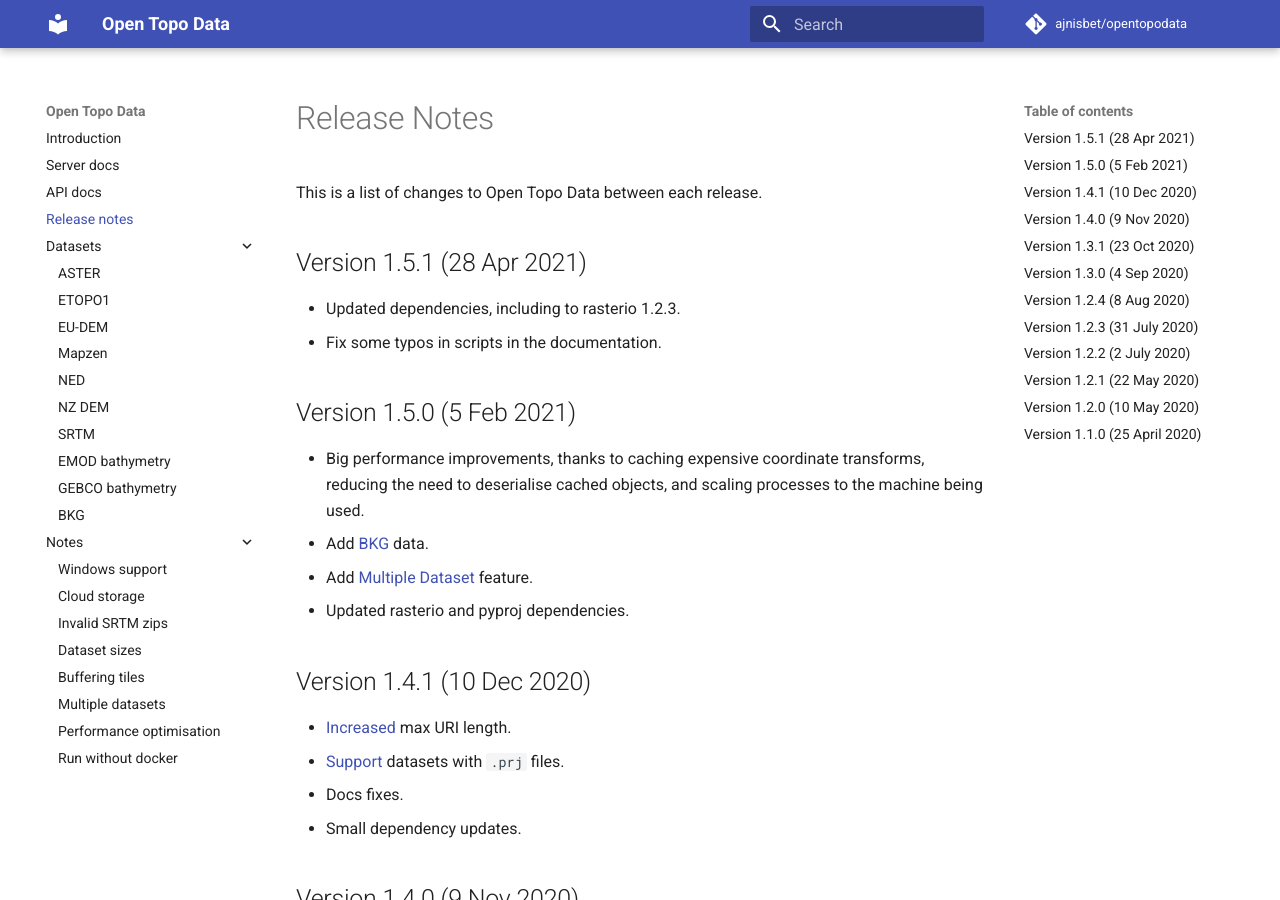
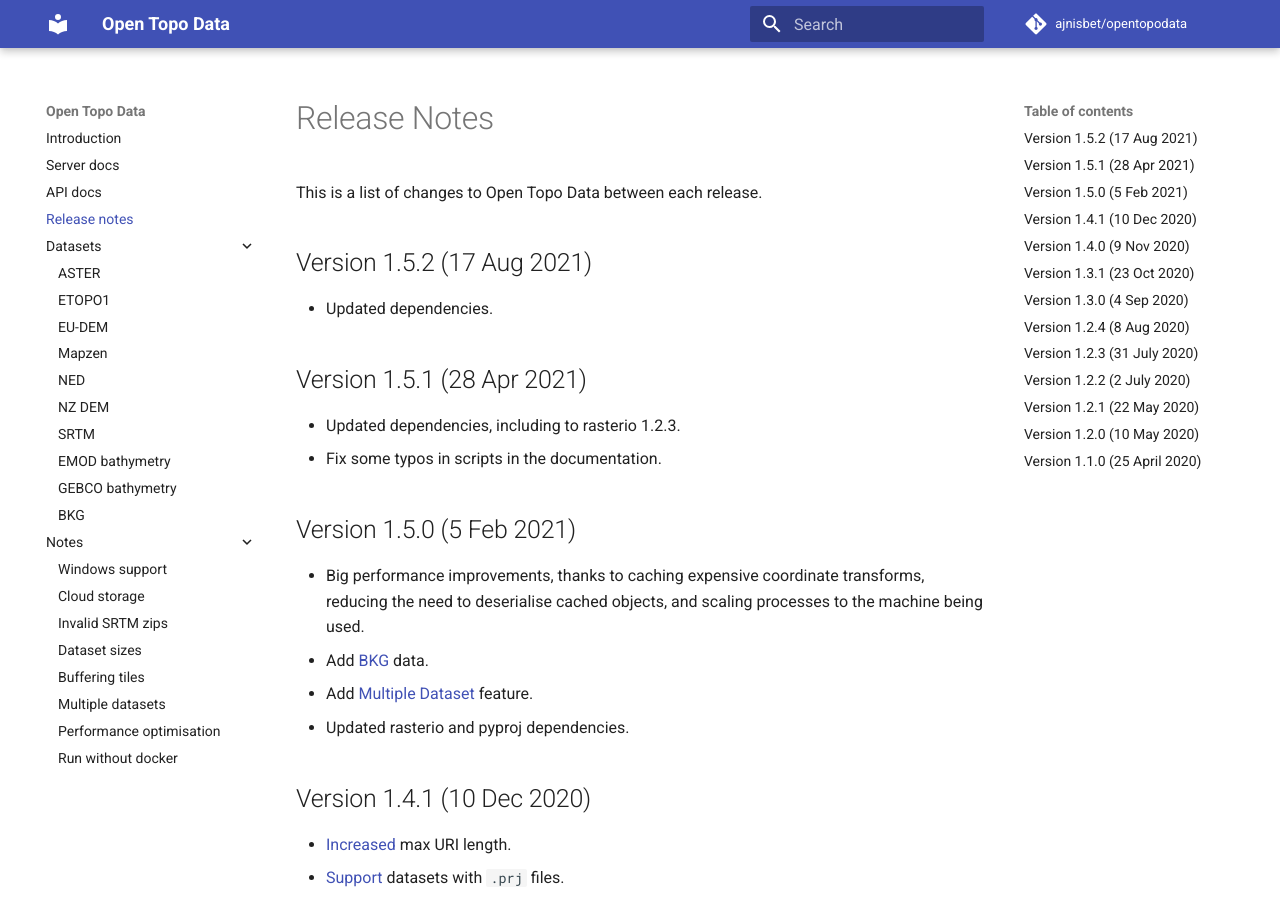
Before and after one commit to ajnisbet/opentopodata, an MkDocs documentation site: the page built from docs/changelog.md, in a window 1280 px wide and 900 px high. Built offline with MkDocs 1.6.1 and Material for MkDocs 9.7.7, drawn with Linux system fonts in a browser that asks for light colours; comment, search, counter and statistics services are not loaded.

Commit message:
Update changelog

```diff
--- a/docs/changelog.md
+++ b/docs/changelog.md
@@ -1,6 +1,11 @@
 # Release Notes
 
 This is a list of changes to Open Topo Data between each release.
+
+
+## Version 1.5.2 (17 Aug 2021)
+
+* Updated dependencies.
 
 
 ## Version 1.5.1 (28 Apr 2021)
```
